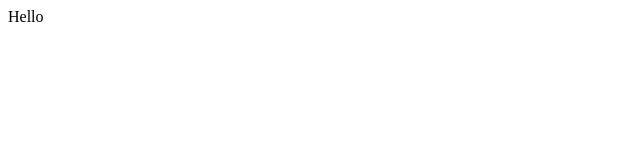
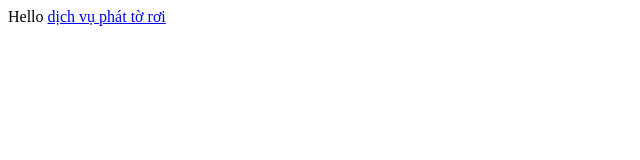
Before and after one commit to votrongvu/phattoroi, a plain HTML site: page index.html in a window 1280 px wide. Shown: the whole page, without its empty margins (0-640 px from the left). Drawn offline with Linux system fonts and the light colour scheme.

Commit message:
Update index.html

```diff
--- a/index.html
+++ b/index.html
@@ -1,5 +1,6 @@
 <html>
 <title>Dich vu phat to roi</title>
 <body> Hello
+  <a href="https://dichvuol.com">dịch vụ phát tờ rơi</a>
 </body>
 </html>
```
